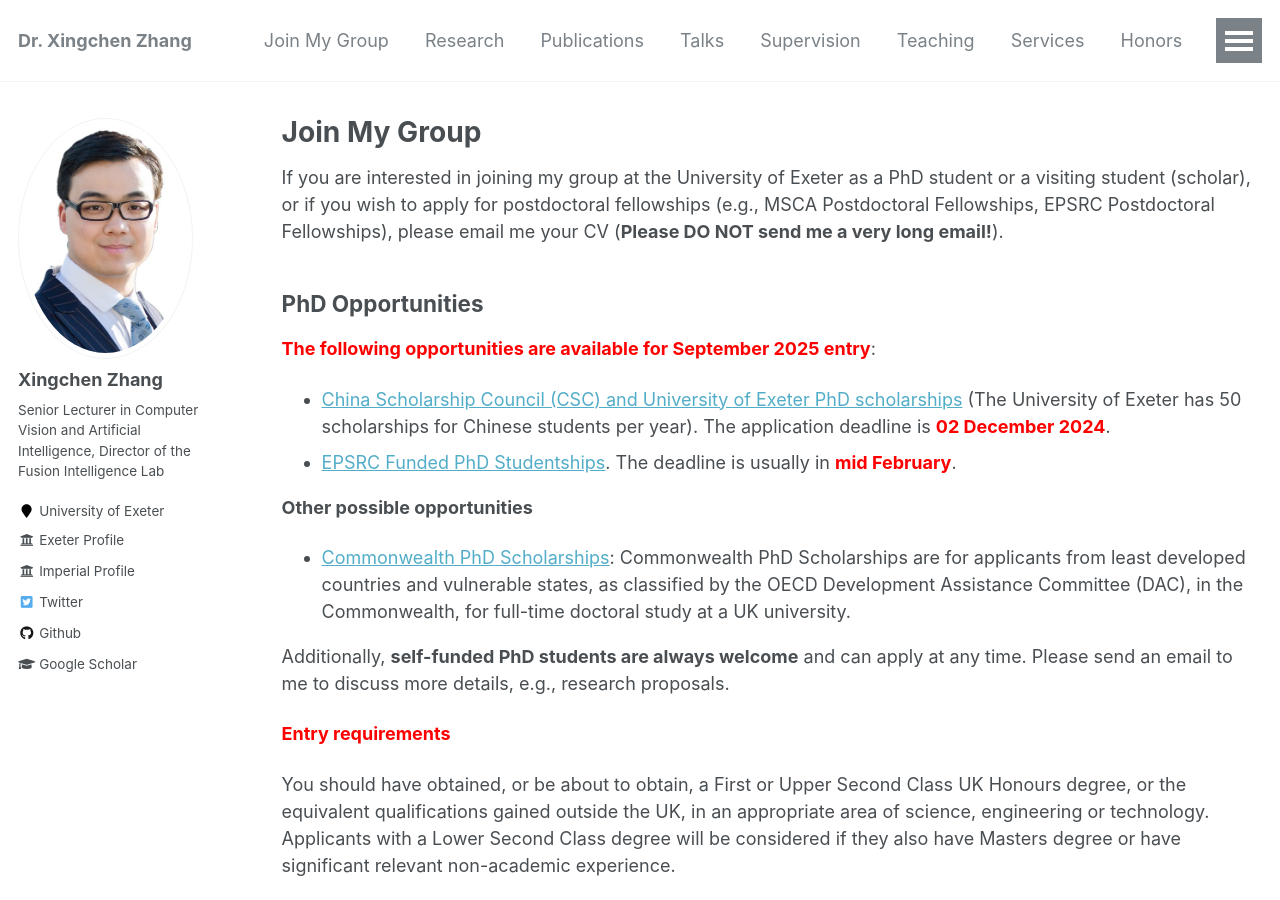
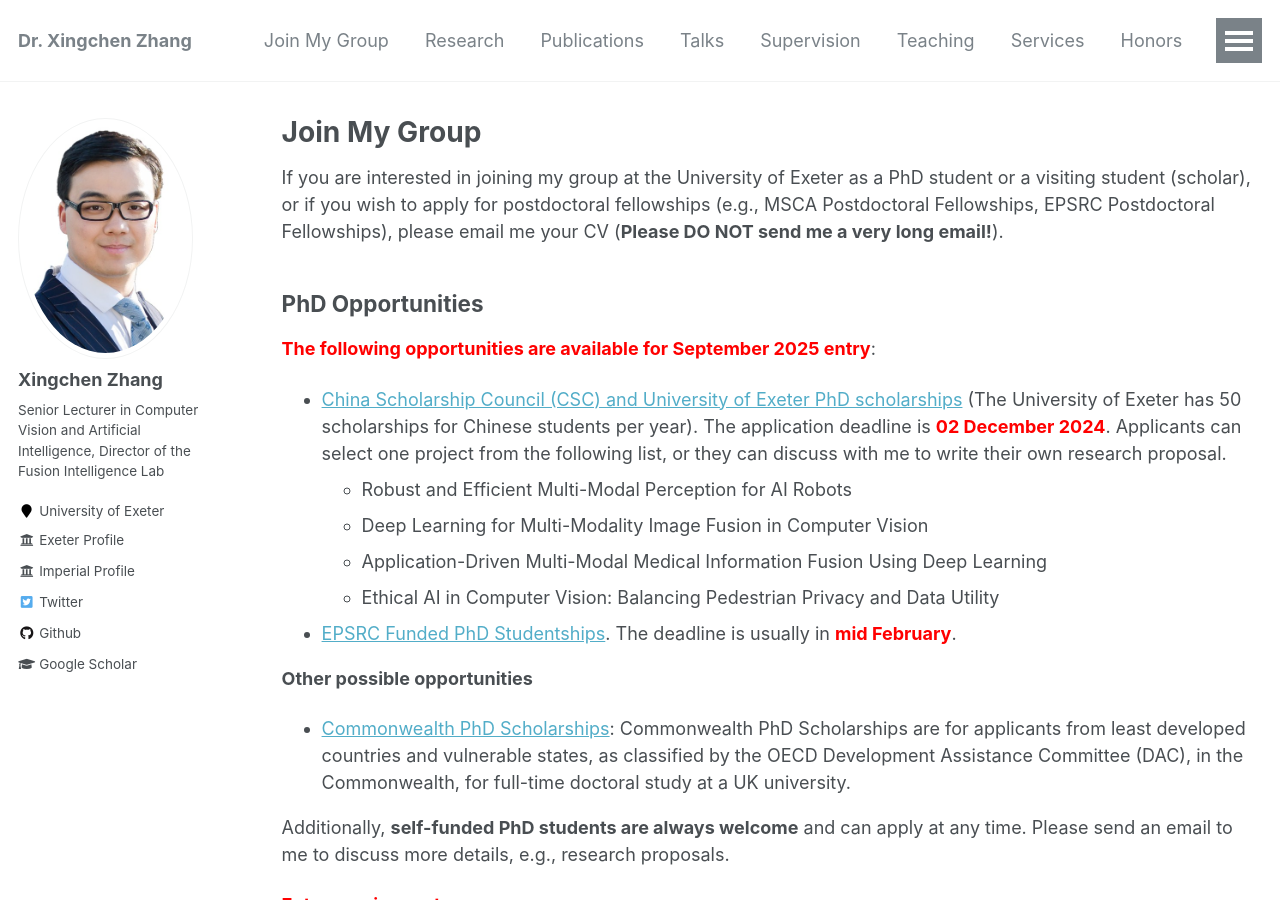
Before and after one commit to xingchenzhang/xingchenzhang.github.io, a Jekyll site: the page built from _pages/vacancies.md, in a window 1280 px wide and 900 px high. Built offline with Jekyll 4.4.1, drawn with Linux system fonts in a browser that asks for light colours.

Commit message:
add CSC projects

```diff
--- a/_pages/vacancies.md
+++ b/_pages/vacancies.md
@@ -12,7 +12,11 @@
 -------------
 **<span style="color: red;">The following opportunities are available for September 2025 entry</span>**:
 
-- [China Scholarship Council (CSC) and University of Exeter PhD scholarships](https://www.exeter.ac.uk/study/pg-research/csc-scholarships/) (The University of Exeter has 50 scholarships for Chinese students per year). The application deadline is **<span style="color: red;">02 December 2024</span>**.
+- [China Scholarship Council (CSC) and University of Exeter PhD scholarships](https://www.exeter.ac.uk/study/pg-research/csc-scholarships/) (The University of Exeter has 50 scholarships for Chinese students per year). The application deadline is **<span style="color: red;">02 December 2024</span>**. Applicants can select one project from the following list, or they can discuss with me to write their own research proposal.
+	- Robust and Efficient Multi-Modal Perception for AI Robots
+	- Deep Learning for Multi-Modality Image Fusion in Computer Vision
+	- Application-Driven Multi-Modal Medical Information Fusion Using Deep Learning
+	- Ethical AI in Computer Vision: Balancing Pedestrian Privacy and Data Utility
 - [EPSRC Funded PhD Studentships](https://www.exeter.ac.uk/study/pg-research/funding/phdfunding/epsrc-dtp-studentships/). The deadline is usually in **<span style="color: red;">mid February</span>**.
 
 **Other possible opportunities**
```
Also changed, not shown: _pages/about.md (+5 -1 lines), _pages/research.md (+3 -2 lines), 2 other files.
